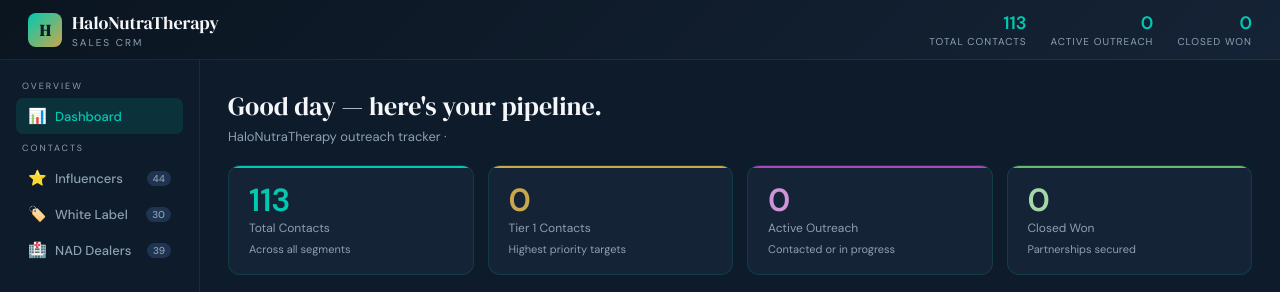
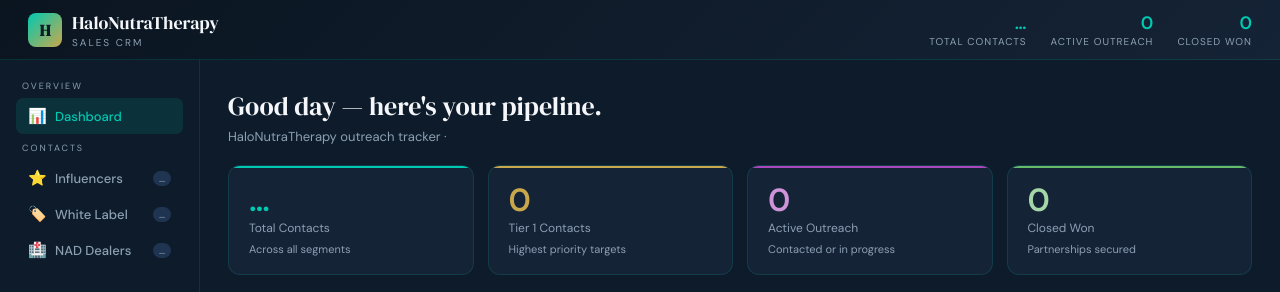
Before and after one commit to terry-aptent/HNT_CRM, a website: page index.html in a window 1280 px wide. Shown: the top 292 px of the page. Drawn offline with Linux system fonts and the light colour scheme.

Commit message:
Update index.html

```diff
--- a/index.html
+++ b/index.html
@@ -303,7 +303,7 @@
   </div>
   <div class="top-stats">
     <div class="top-stat">
-      <div class="top-stat-val" id="stat-total">113</div>
+      <div class="top-stat-val" id="stat-total">…</div>
       <div class="top-stat-lbl">Total Contacts</div>
     </div>
     <div class="top-stat">
@@ -329,15 +329,15 @@
       <div class="nav-section-label">Contacts</div>
       <div class="nav-item" onclick="showView('influencers')">
         <span class="nav-icon">⭐</span> Influencers
-        <span class="badge" id="nav-inf-count">44</span>
+        <span class="badge" id="nav-inf-count">…</span>
       </div>
       <div class="nav-item" onclick="showView('whitelabel')">
         <span class="nav-icon">🏷️</span> White Label
-        <span class="badge" id="nav-wl-count">30</span>
+       <span class="badge" id="nav-wl-count">…</span>
       </div>
       <div class="nav-item" onclick="showView('dealers')">
         <span class="nav-icon">🏥</span> NAD Dealers
-        <span class="badge" id="nav-nad-count">39</span>
+        <span class="badge" id="nav-nad-count">…</span>
       </div>
     </div>
     <div class="nav-section" style="margin-top: auto; padding-top: 16px;">
@@ -358,7 +358,7 @@
       </div>
       <div class="kpi-row">
         <div class="kpi-card teal">
-          <div class="kpi-val" id="kpi-total">113</div>
+          <div class="kpi-val" id="kpi-total">…</div>
           <div class="kpi-lbl">Total Contacts</div>
           <div class="kpi-sub">Across all segments</div>
         </div>
```
